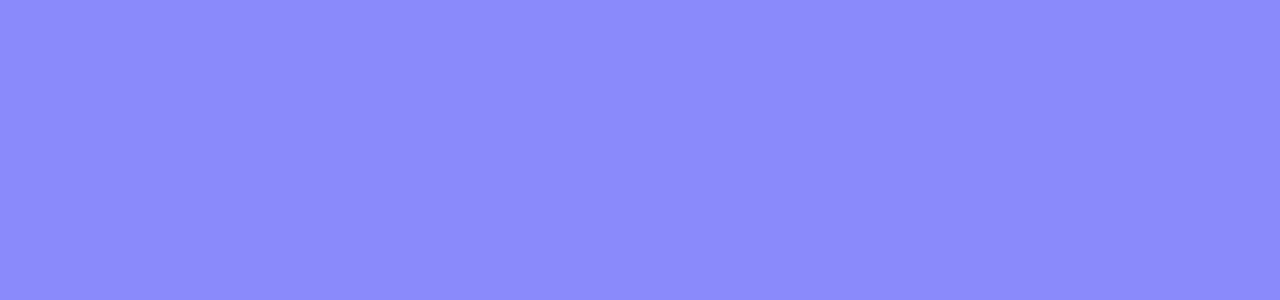
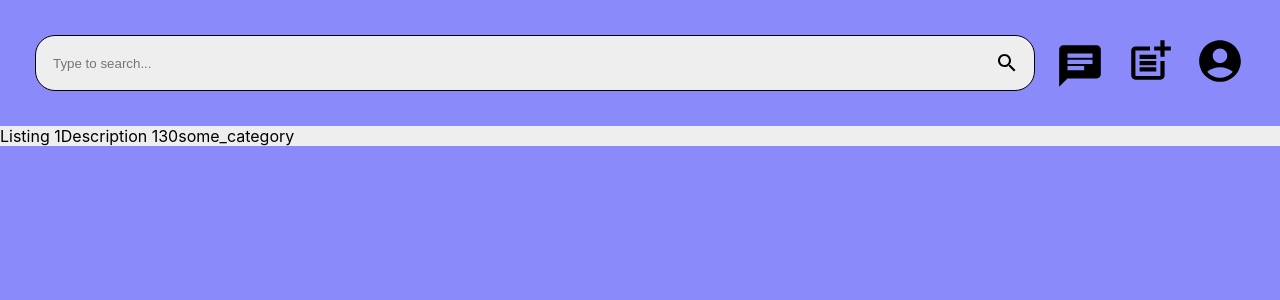
Before and after one commit to MohammedSaleh2001/KnowledgeKart, a React (Create React App) app in the folder front-end/: page /home in a window 1280 px wide. Shown: the top 300 px of the page. Built offline with nearby package versions, Linux system fonts and the light colour scheme.

Commit message:
Got a list of listings to work on the home page

```diff
--- a/front-end/package.json
+++ b/front-end/package.json
@@ -6,6 +6,7 @@
   "dependencies": {
     "@emotion/react": "^11.11.4",
     "@emotion/styled": "^11.11.0",
+    "@mui/icons-material": "^5.15.14",
     "@mui/material": "^5.15.14",
     "@testing-library/jest-dom": "^5.17.0",
     "@testing-library/react": "^13.4.0",
--- a/front-end/src/App.js
+++ b/front-end/src/App.js
@@ -17,6 +17,12 @@ function App() {
           <Route path="/forgotpassword" element={<ForgotPassword />} />
           <Route path="/home" element={<HomePage />} />
           <Route path="/createlisting" element={<CreateListing />} />
+          {/* <Route path="/test" element={<Listing_Item
+            title="Insert Title Here"
+            description="Insert Description Here"
+            price={30.00}
+            category="test_category"
+             />} /> */}
         </Routes>
       </Router>
     </div>
--- a/front-end/src/Components/Listing/HomePage.jsx
+++ b/front-end/src/Components/Listing/HomePage.jsx
@@ -1,10 +1,55 @@
 import React from 'react'
 import './Listing.css'
 
+import Searchbar from './Searchbar'
+import AccountCircleIcon from '@mui/icons-material/AccountCircle';
+import ChatIcon from '@mui/icons-material/Chat';
+import PostAddIcon from '@mui/icons-material/PostAdd';
+
+import ListingItem from './ListingItem'
+
 function HomePage() {
+
+    const sample_listings = [
+        {
+            id: 1,
+            title: "Listing 1",
+            description: "Description 1",
+            price: 30.00,
+            category: "some_category"
+        }
+    ]
+    const listingComponents = []
+    for (const listing of sample_listings) {
+        listingComponents.push(<ListingItem
+            title={listing.title}
+            description={listing.description}
+            price={listing.price}
+            category={listing.category}
+        />)
+    }
+
     return (
-        <div className="search-bar-container">
-
+        <div id="homepage-container">
+            <div id="menu-container">
+                <div id="search-bar-container">
+                    <Searchbar />
+                </div>
+                <div>
+                    <ChatIcon style={{fontSize: 50}} id="chat-icon" />
+                    <PostAddIcon style={{fontSize: 50}} id="add-post-icon" />
+                    <AccountCircleIcon style={{fontSize: 50}} id="profile-icon" />
+                </div>
+            </div>
+            <div>
+                {listingComponents}
+            </div>
+            {/* <ListingItem
+                title={"Listing 1"}
+                description={"Description 1"}
+                price={30.00}
+                category={"some_category"}
+            /> */}
         </div>
     )
 }
--- a/front-end/src/Components/Listing/Listing.css
+++ b/front-end/src/Components/Listing/Listing.css
@@ -0,0 +1,50 @@
+#homepage-container {
+    width: 100vw;
+    height: 100vh;
+}
+
+#menu-container {
+    display: flex;
+    justify-content: space-between;
+    align-items: center;
+    padding: 25px;
+}
+
+#chat-icon {
+    position: relative;
+    top: 5px;
+    margin: 10px;
+}
+
+#add-post-icon {
+    margin: 10px;
+}
+
+#profile-icon {
+    margin: 10px;
+}
+
+#search-bar-container {
+    flex-grow: 1;
+    margin: 10px;
+}
+
+#search-bar {
+    flex-grow: 1;
+    border: none;
+    outline: none;
+    background-color: #eee;
+}
+
+#listing-container {
+    background-color: #eee
+}
+
+.input-wrapper {
+    display: flex;
+    background-color: #eee;
+    padding: 15px;
+    border: solid black 1px;
+    border-radius: 20px;
+    overflow: hidden;
+}
--- /dev/null
+++ b/front-end/src/Components/Listing/ListingItem.jsx
@@ -0,0 +1,15 @@
+import React from 'react'
+import './Listing.css'
+
+function ListingItem({title, description, price, category}) {
+    return (
+        <div id="listing-container">
+            {title}
+            {description}
+            {price}
+            {category}
+        </div>
+    )
+}
+
+export default ListingItem;
--- /dev/null
+++ b/front-end/src/Components/Listing/Searchbar.jsx
@@ -0,0 +1,16 @@
+import React from 'react'
+
+import SearchIcon from '@mui/icons-material/Search';
+
+import './Listing.css'
+
+function Searchbar() {
+    return (
+        <div className='input-wrapper'>
+            <input id='search-bar' placeholder="Type to search..." />
+            <SearchIcon />
+        </div>
+    )
+}
+
+export default Searchbar
--- a/front-end/src/Components/LoginSignup/LoginSignup.css
+++ b/front-end/src/Components/LoginSignup/LoginSignup.css
@@ -5,7 +5,7 @@
 }
 
 .centered {
-    height: 100vh; /* Magic here */
+    height: 100vh;
     display: flex;
     justify-content: center;
     align-items: center;
```
Also changed, not shown: 1 other file (tests, documents, lock files or other folders).
